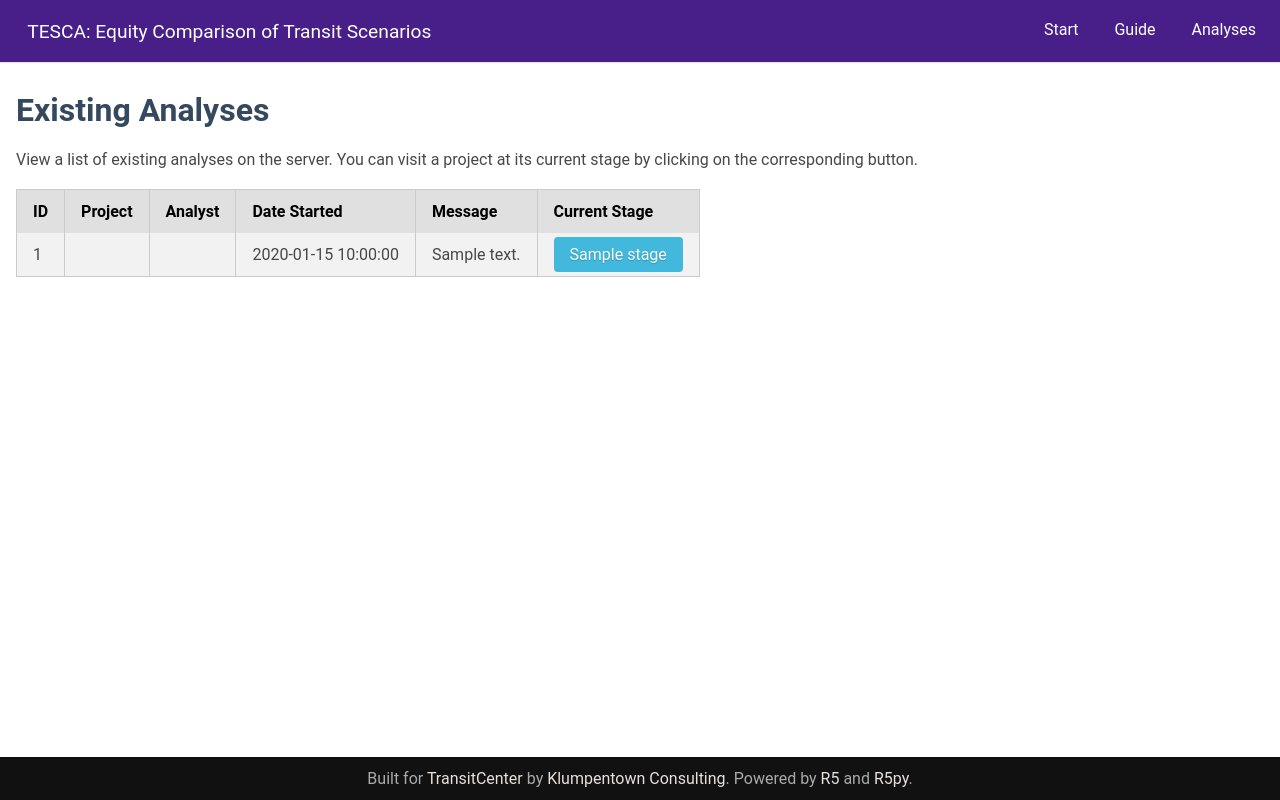
After one commit to transitcenter/tesca, a Flask app: template templates/analyses.jinja2 in a window 1280 px wide. The commit adds this page. Run offline with Flask 3, Linux system fonts and the light colour scheme; the template is opened without the code that fills it: most values are stand-ins (such as "Sample title", 1, 10 or a date in 2020); some libraries are stand-ins or nearby versions.

Commit message:
Added page for ongoing analyses

```diff
--- a/app.py
+++ b/app.py
@@ -161,6 +161,32 @@ def home():
         return redirect(f"/configure/{analysis_id}")
 
     return render_template("home.jinja2", form=form)
+
+
+@app.route("/analyses")
+def analyses():
+    # Take a look at the cache folder
+    cache = []
+    for d in os.listdir("cache"):
+        if os.path.isdir(os.path.join("cache", d)):
+            try:
+                date_started = datetime.strptime(d, "%Y%m%d%H%M%S").strftime("%B %d, %Y at %H:%M")
+                status = get_status(d)
+                config = get_config(d)
+                cache.append(
+                    {
+                        "analysis_id": d,
+                        "date_started": date_started,
+                        "stage": status["stage"],
+                        "message": status["message"],
+                        "config": config,
+                    }
+                )
+            except ValueError:
+                pass
+
+    cache = sorted(cache, key=lambda x: int(x["analysis_id"]), reverse=True)
+    return render_template("analyses.jinja2", cache=cache)
 
 
 @app.route("/configure/<analysis_id>", methods=["GET", "POST"])
--- /dev/null
+++ b/templates/analyses.jinja2
@@ -0,0 +1,81 @@
+{% extends 'layout.jinja2' %}
+
+{% block title %} Existing Analyses {% endblock %}
+
+{% block content %}
+<style>
+    .button-success,
+    .button-error,
+    .button-warning,
+    .button-secondary {
+        color: white;
+        border-radius: 4px;
+        width: 100%;
+    }
+
+    .button-success {
+        background: rgb(28, 184, 65);
+        /* this is a green */
+    }
+
+    .button-error {
+        background: rgb(202, 60, 60);
+        /* this is a maroon */
+    }
+
+    .button-warning {
+        background: rgb(223, 117, 20);
+        /* this is an orange */
+    }
+
+    .button-secondary {
+        background: rgb(66, 184, 221);
+        /* this is a light blue */
+    }
+</style>
+
+
+<div class='container'>
+    <h1>Existing Analyses</h1>
+    <p>View a list of existing analyses on the server. You can visit a project at its current stage by clicking on the
+        corresponding button.</p>
+    <table class="pure-table pure-table-striped">
+        <thead>
+            <tr>
+                <th>ID</th>
+                <th>Project</th>
+                <th>Analyst</th>
+                <th>Date Started</th>
+                <th>Message</th>
+                <th>Current Stage</th>
+            </tr>
+        </thead>
+        <tbody id="logtable-body">
+            {% for c in cache %}
+            <tr>
+                <td>{{ c["analysis_id"] }}</td>
+                <td>{{ c["config"]["project"].capitalize() }}</td>
+                <td>{{ c["config"]["analyst"] }}</td>
+                <td>{{ c["date_started"] }}</td>
+                <td>{{ c["message"].capitalize() }}</td>
+                {% if c["stage"] == "error" %}
+                <td>
+                    <a class="pure-button button-error" href="#">Error</a>
+                </td>
+                {% elif c["stage"] == "results" %}
+                <td>
+                    <a class="pure-button button-success" href="/results/{{ c['analysis_id'] }}">View Results</a>
+                </td>
+                {% else %}
+                <td>
+                    <a class="pure-button button-secondary" href="/{{ c['stage'] }}/{{ c['analysis_id'] }}">{{
+                        c['stage'].capitalize() }}</a>
+                </td>
+                {% endif %}
+            </tr>
+            {% endfor %}
+        </tbody>
+    </table>
+</div>
+
+{% endblock %}
--- a/templates/layout.jinja2
+++ b/templates/layout.jinja2
@@ -35,6 +35,7 @@
             <ul class="pure-menu-list">
                 <li class="pure-menu-item"><a href="/" class="pure-menu-link">Start</a></li>
                 <li class="pure-menu-item"><a href="/guide" class="pure-menu-link">Guide</a></li>
+                <li class="pure-menu-item"><a href="/analyses" class="pure-menu-link">Analyses</a></li>
             </ul>
         </div>
     </div>
```
